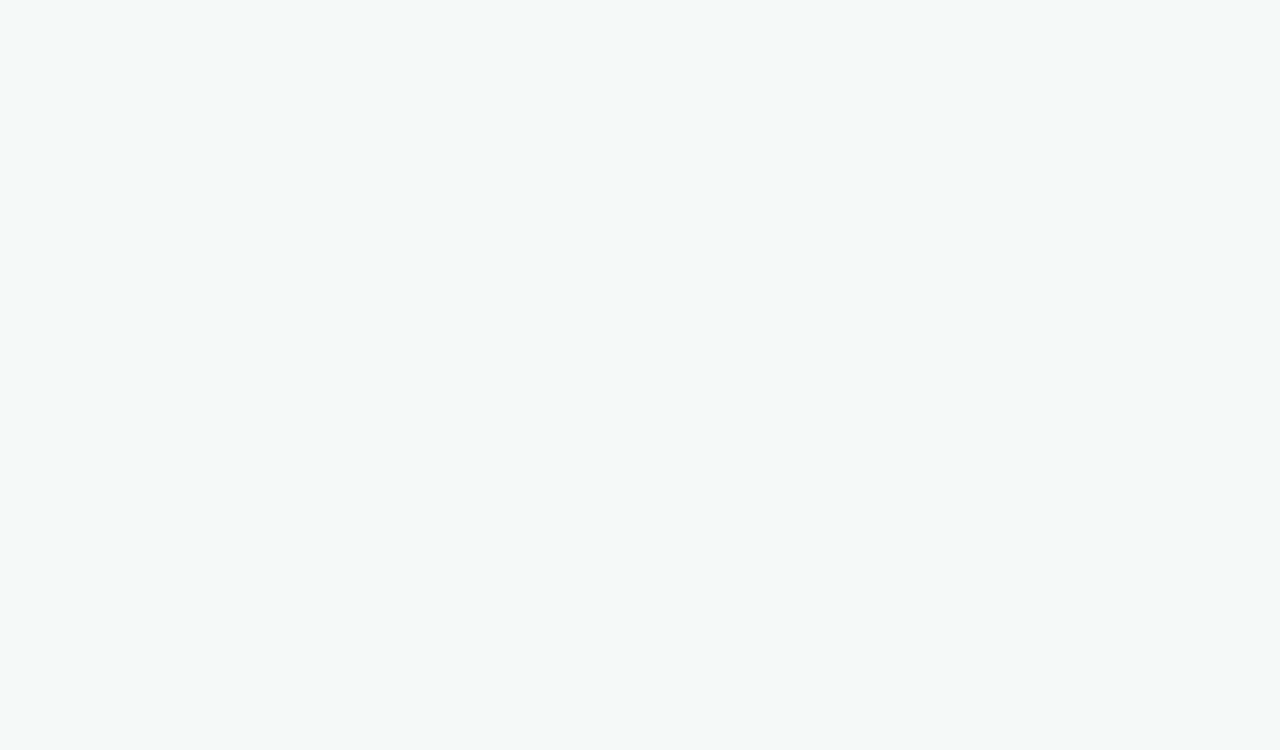
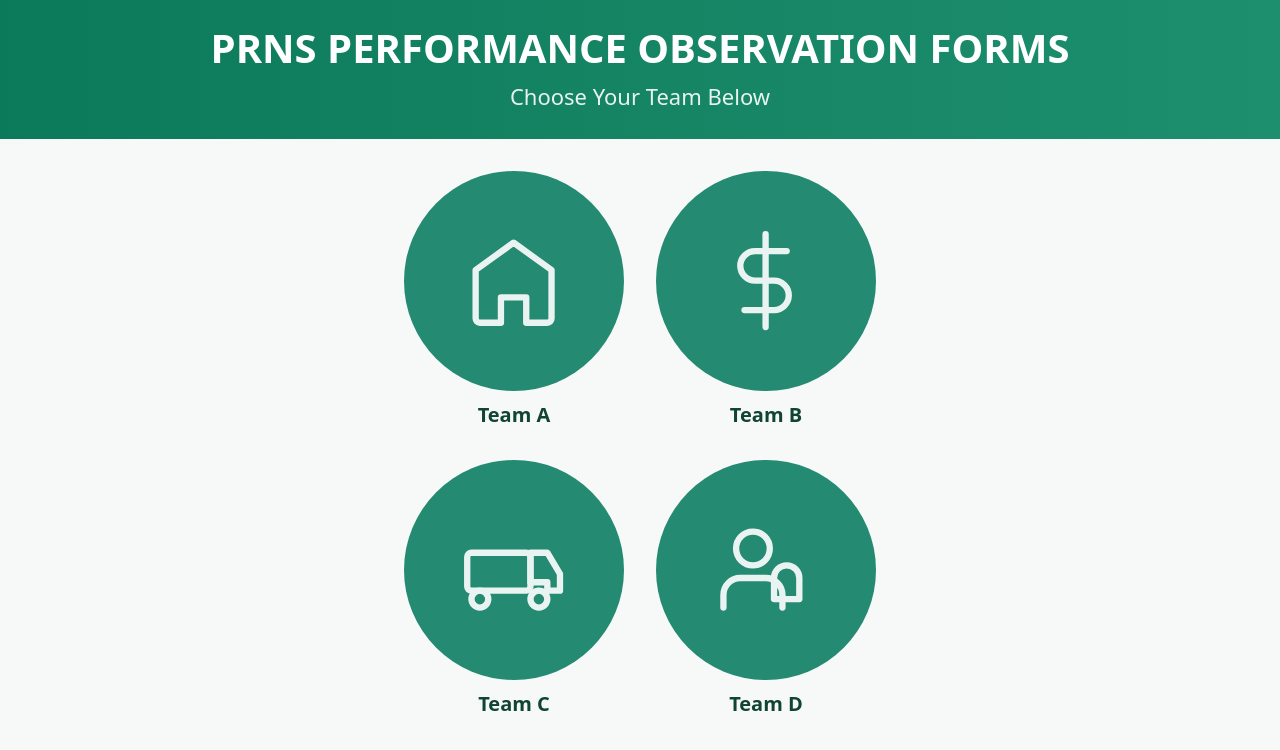
Before and after one commit to SJPRNS/Form, a plain HTML site: page docs/index.html in a window 1280 px wide. Drawn offline with Linux system fonts and the light colour scheme.

Commit message:
Update index.html

```diff
--- a/docs/index.html
+++ b/docs/index.html
@@ -1,3 +1,10 @@
+<!doctype html>
+<html lang="en">
+<head>
+<meta charset="utf-8" />
+<meta name="viewport" content="width=device-width,initial-scale=1" />
+<title>PRNS Observation Forms</title>
+
 <style>
     :root { --bg:#0b7a5a; --pill:#248a72; --text:#143; }
 
@@ -103,3 +110,62 @@ main {
 
     /* Large screens (≥ 901px): keep 2×2 centered (defaults already apply) */
     </style>
+
+
+</head>
+
+<body>
+    <header>
+        <div class="title">PRNS PERFORMANCE OBSERVATION FORMS</div>
+        <div class="subtitle">Choose Your Team Below</div>
+    </header>
+
+    <main>
+        <section class="grid" aria-label="Quick links">
+
+        <!-- Team A: House Icon -->
+        <a class="card" href="https://forms.office.com/Pages/ResponsePage.aspx?id=B1Nc6LF2SEy8XeiDc92iYblkiqsdIHdItYN5WQ1xJ75URThESDAxS0lBOVFFSFpFWUJXM1VLWFRQWi4u" target="_blank" rel="noopener noreferrer">
+        <div class="circle">
+            <svg viewBox="0 0 24 24" fill="none" stroke="white" stroke-width="1.5" stroke-linecap="round" stroke-linejoin="round">
+            <path d="M3 9.5L12 3l9 6.5V21a1 1 0 0 1-1 1h-5v-6H9v6H4a1 1 0 0 1-1-1V9.5z" />
+            </svg>
+        </div>
+        <div class="label">Team A</div>
+        </a>
+
+        <!-- Team B: Money Icon -->
+        <a class="card" href="#" target="_blank" rel="noopener noreferrer">
+        <div class="circle">
+            <svg viewBox="0 0 24 24" fill="none" stroke="white" stroke-width="1.5" stroke-linecap="round" stroke-linejoin="round">
+            <path d="M12 1v22M17 5H9.5a3.5 3.5 0 0 0 0 7H14a3.5 3.5 0 0 1 0 7H7" />
+            </svg>
+        </div>
+        <div class="label">Team B</div>
+        </a>
+
+        <!-- Team C: Trash Truck Icon -->
+        <a class="card" href="#" target="_blank" rel="noopener noreferrer">
+        <div class="circle">
+            <svg viewBox="0 0 24 24" fill="none" stroke="white" stroke-width="1.5" stroke-linecap="round" stroke-linejoin="round">
+            <rect x="1" y="8" width="15" height="9" rx="1" />
+            <path d="M16 8h4l3 5v4h-3v-2H16V8zM4 21a2 2 0 1 0 0-4 2 2 0 0 0 0 4zm14 0a2 2 0 1 0 0-4 2 2 0 0 0 0 4z" />
+            </svg>
+        </div>
+        <div class="label">Team C</div>
+        </a>
+
+        <!-- Team D: People Icon -->
+        <a class="card" href="#" target="_blank" rel="noopener noreferrer">
+        <div class="circle">
+            <svg viewBox="0 0 24 24" fill="none" stroke="white" stroke-width="1.5" stroke-linecap="round" stroke-linejoin="round">
+            <circle cx="9" cy="7" r="4" />
+            <path d="M17 11c1.657 0 3 1.343 3 3v5h-6v-5c0-1.657 1.343-3 3-3zM2 21v-3a4 4 0 0 1 4-4h6a4 4 0 0 1 4 4v3" />
+            </svg>
+        </div>
+        <div class="label">Team D</div>
+        </a>
+
+        </section>
+    </main>
+</body>
+</html>
```
Lines whose indentation alone changed are shown as unchanged.
